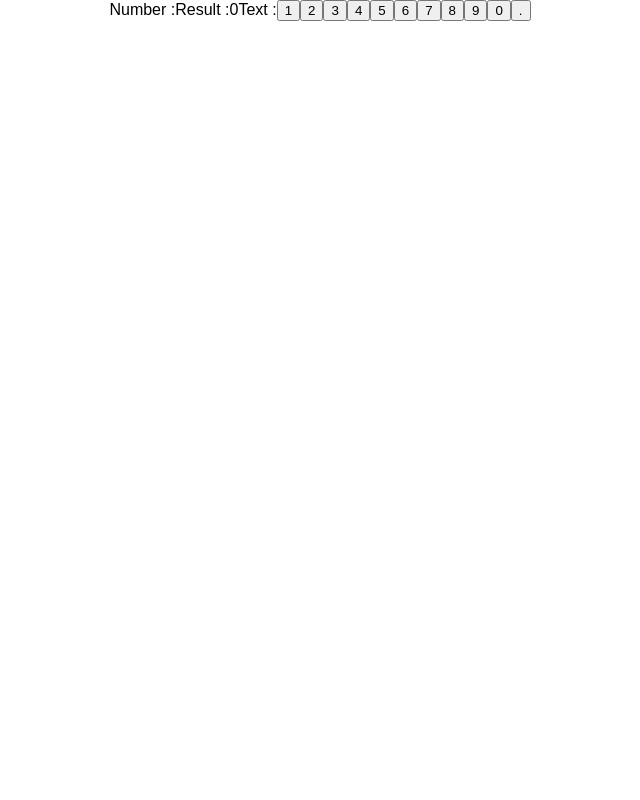
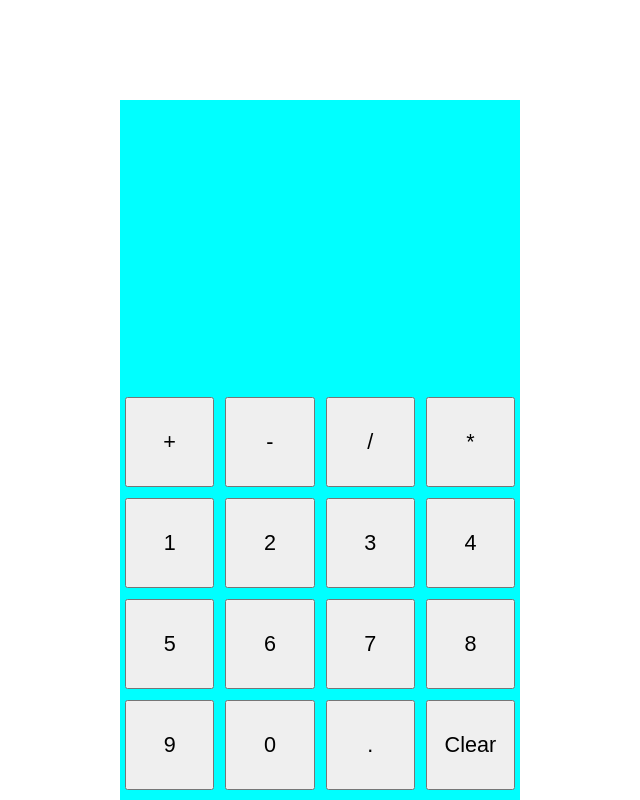
Before and after one commit to KaiserItachi/CalculatorApp, a React (Create React App) app: page / in a window 1280 px wide. Shown: the whole page, without its empty margins (320-960 px from the left). Built offline with nearby package versions, Linux system fonts and the light colour scheme.

Commit message:
added some styles

```diff
--- a/src/App.css
+++ b/src/App.css
@@ -1,28 +1,30 @@
+* {
+	margin: 0;
+	padding: 0;
+	box-sizing: border-box;
+}
+
 .App {
   text-align: center;
+  background-color: aqua;
+  height: 700px;
+  width: 400px;
+  margin: 100px auto 0px auto;
+  display: grid;
+  grid-template-columns: 1fr;
+  grid-gap: 1em;
 }
 
-.App-logo {
-  animation: App-logo-spin infinite 20s linear;
-  height: 80px;
+.buttons {
+  display: grid;
+  grid-template-columns: 1fr 1fr 1fr 1fr;
+  grid-gap: 1px;
 }
 
-.App-header {
-  background-color: #222;
-  height: 150px;
-  padding: 20px;
-  color: white;
+.btn {
+  width: 90%;
+  height: 90%;
+  margin-left: 5px;
+  margin-right: 5px;
+  font-size: 135%;
 }
-
-.App-title {
-  font-size: 1.5em;
-}
-
-.App-intro {
-  font-size: large;
-}
-
-@keyframes App-logo-spin {
-  from { transform: rotate(0deg); }
-  to { transform: rotate(360deg); }
-}
--- a/src/App.js
+++ b/src/App.js
@@ -15,13 +15,12 @@ class App extends Component {
       result: 0,
       isFinalResult: false,
       computeText:'',
-      operation:''
     };
   }
 
   componentDidMount =()=>{
     document.onkeypress =(event)=>{
-      if(Numbers.includes(event.key) || Functions.includes(event.key) || Others.includes(event.key)){
+    event.preventDefault();
       if (Numbers.includes(event.key)) {
         this.updateNumber(event.key);
       }
@@ -35,16 +34,27 @@ class App extends Component {
       }
     }
   }
-  }
 
   updateResult = () => {
     this.updateOperation(this.state.operation);
+    this.setState({
+      number: '',
+      operation: '',
+      computeText:'',
+      isFinalResult: true
+    })
   }
 
   updateNumber = num => {
+    if(this.state.isFinalResult){
+      this.setState({
+        result: 0,
+        isFinalResult: false,
+      })
+    }
     this.setState(prevState =>({
       number:`${prevState.number}${num}`,
-      computeText:`${prevState.computeText}${prevState.number}${num}`
+      computeText:`${prevState.computeText}${num}`
     }))
   }
 
@@ -55,7 +65,7 @@ class App extends Component {
         this.setState(prevState => ({
           result: prevState.result + num,
           number: '',
-          computeText: `${prevState.number} +`,
+          computeText: `${prevState.computeText} +`,
           operation: '+'
         }));
         break;
@@ -63,7 +73,7 @@ class App extends Component {
         this.setState(prevState => ({
           result: prevState.result - num,
           number: '',
-          computeText: `${prevState.number} -`,
+          computeText: `${prevState.computeText} -`,
           operation: '-'
         }));
         break;
@@ -71,7 +81,7 @@ class App extends Component {
         this.setState(prevState => ({
           result: prevState.result * num,
           number: '',
-          computeText: `${prevState.number} *`,
+          computeText: `${prevState.computeText} *`,
           operation: '*'
         }));
         break;
@@ -79,7 +89,7 @@ class App extends Component {
         this.setState(prevState => ({
           result: prevState.result / num,
           number: '',
-          computeText: `${prevState.number} /`,
+          computeText: `${prevState.computeText} /`,
           operation: '/'
         }));
         break;
@@ -88,17 +98,37 @@ class App extends Component {
     }
   }
 
+  clearAll = () => {
+    this.setState({
+      number: '',
+      operation: '',
+      result: 0,
+      isFinalResult: false,
+      computeText:'',
+      operation:''
+    })
+  }
+
   onNumClick = e => {
     this.updateNumber(e.target.value);
+  }
+
+  onFunClick = e => {
+    this.updateOperation(e.target.value);
   }
 
   render() {
     return (
       <div className="App" onKeyPress={this.handleKeyPress}>
-        <label>Number :{this.state.number}</label>
-        <label>Result :{this.state.result}</label>
-        <label>Text :{this.state.computeText}</label>
-        {Numbers.map(num => (<button className="btn" value={num} onClick={this.onNumClick}>{num}</button>))}
+        <div>
+          <label className="number">{this.state.number}</label>
+          <label className="text">{this.state.computeText}</label>
+        </div>
+        <div className="buttons">
+          {Functions.map(fun => (<div><button className="btn" value={fun} onClick={this.onFunClick}>{fun}</button></div>))}
+          {Numbers.map(num => (<div><button className="btn" value={num} onClick={this.onNumClick}>{num}</button></div>))}
+          <div><button className="btn" onClick={this.clearAll}>Clear</button></div>
+        </div>
       </div>
     );
   }
```
Lines whose indentation alone changed are shown as unchanged.
